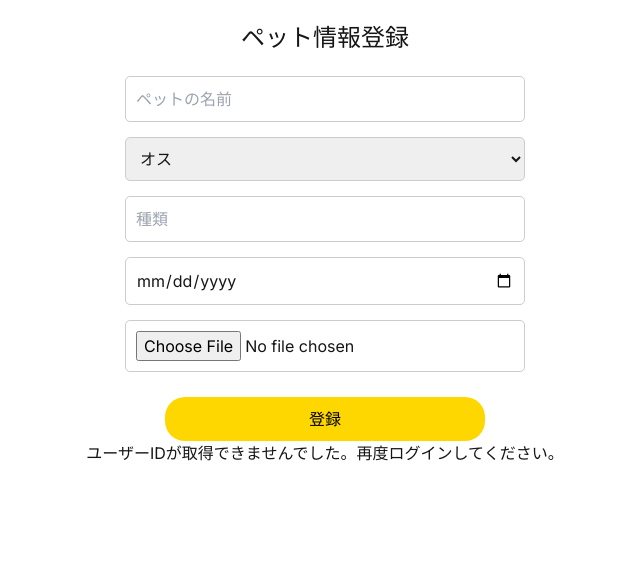
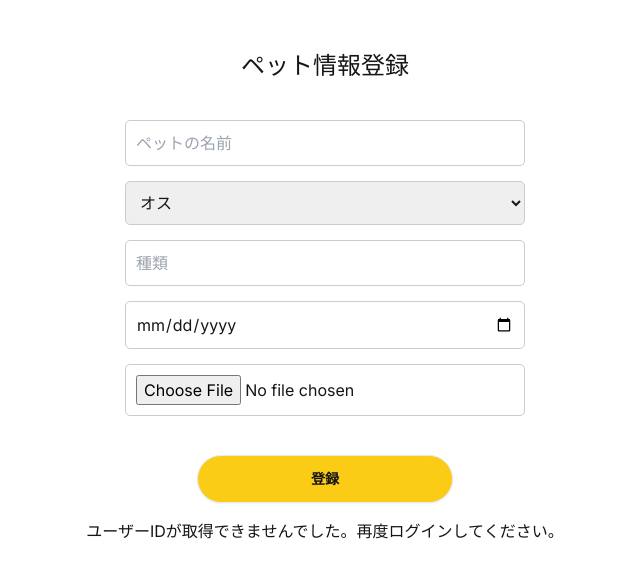
Before and after one commit to Jiromtrf/mojiriya, a Next.js app in the folder frontend/next-app/: page /components/pet-register in a window 1280 px wide. Shown: the top 578 px of the page, without its empty margins (315-955 px from the left). Built offline with nearby package versions, Linux system fonts and the light colour scheme.

Commit message:
フロントのデザインの微修正とページ遷移設定を追加

```diff
--- a/frontend/next-app/src/app/components/MyDogTop/page.jsx
+++ b/frontend/next-app/src/app/components/MyDogTop/page.jsx
@@ -43,6 +43,10 @@ export default function MyDogTop() {
     router.push('/components/PhotoAlbum');  // 写真アルバムボタンをクリックしたときに遷移
   };
 
+  const handleCourseSelectionButtonClick = () => {
+    router.push('/components/CourseSelection');  // 写真アルバムボタンをクリックしたときに遷移
+  };
+
 
   return (
     <div class="flex flex-col justify-center items-center gap-4">
@@ -62,6 +66,7 @@ export default function MyDogTop() {
 
       <button class="btn btn-wide bg-yellow-400 rounded-full mt-12" onClick={handleRecordButtonClick}>おせわを記録</button>
       <button class="btn btn-wide bg-yellow-400 rounded-full mt-2" onClick={handlePhotoAlbumButtonClick}>写真アルバム</button>
+      <button class="btn btn-outline mt-4" onClick={handleCourseSelectionButtonClick}>コース選択にもどる</button>
     </div>
   )
 }
--- a/frontend/next-app/src/app/components/Point/page.jsx
+++ b/frontend/next-app/src/app/components/Point/page.jsx
@@ -1,6 +1,11 @@
-import React from 'react'
+"use client";
 
-const Point = () => {
+import React, { useState } from 'react';
+import { useRouter } from 'next/navigation';
+
+export default function Points() {
+  const router = useRouter();
+
     return (
       <div class="flex flex-col justify-center items-center gap-4">
         <h1 class="text-2xl mt-12">おせわポイント</h1>
@@ -48,10 +53,8 @@ const Point = () => {
     </table>
   </div>
 
-<button class="btn btn-ghost my-2 mt-5 rounded-full">戻る</button>
+  <button class="btn btn-outline mt-4" onClick={() => router.back()}>戻る</button>
 
       </div>
     )
   }
-
-export default Point
--- a/frontend/next-app/src/app/components/Record/page.jsx
+++ b/frontend/next-app/src/app/components/Record/page.jsx
@@ -30,6 +30,7 @@ export default function RecordPage() {
       <button class="btn btn-wide bg-yellow-400 rounded-full mt-2" onClick={handleEatButtonClick}>ごはんを記録</button>
       <button class="btn btn-wide bg-yellow-400 rounded-full mt-2" onClick={handleTableOfRecordsButtonClick}>記録一覧</button>
       <button class="btn btn-wide bg-yellow-400 rounded-full mt-2" onClick={handlePointButtonClick}>おせわポイント</button>
+      <button class="btn btn-outline mt-4" onClick={() => router.back()}>戻る</button>
     </div>
     </div>
   )
--- a/frontend/next-app/src/app/components/pet-register/page.jsx
+++ b/frontend/next-app/src/app/components/pet-register/page.jsx
@@ -9,7 +9,8 @@ export default function RegisterPet() {
     const [gender, setGender] = useState('オス');
     const [species, setSpecies] = useState('');
     const [birthdate, setBirthdate] = useState('');
-    const [profileImage, setProfileImage] = useState(null);
+    const [file, setFile] = useState(null);
+    const [filePreview, setFilePreview] = useState(null); // 画像プレビュー用のステートを追加
     const [message, setMessage] = useState('');
     const [userId, setUserId] = useState(null);
     const router = useRouter();
@@ -38,7 +39,7 @@ export default function RegisterPet() {
       formData.append('gender', gender);
       formData.append('species', species);
       formData.append('birthdate', birthdate);
-      formData.append('profile_image', profileImage);
+      formData.append('profile_image', file);
       formData.append('user_id', userId);
 
       try {
@@ -58,10 +59,16 @@ export default function RegisterPet() {
       }
     };
 
+    const handleFileChange = (e) => {
+      const selectedFile = e.target.files[0];
+      setFile(selectedFile);
+      setFilePreview(URL.createObjectURL(selectedFile)); // 画像プレビュー用のURLをセット
+  };
+
     return (
-      <div className="container">
+      <div className="flex flex-col justify-center items-center mt-12 gap-4">
         <h1 className="title">ペット情報登録</h1>
-        <form className="form" onSubmit={handleSubmit}>
+        <form className="form form flex flex-col items-center" onSubmit={handleSubmit}>
           <input
             type="text"
             placeholder="ペットの名前"
@@ -96,10 +103,16 @@ export default function RegisterPet() {
           />
           <input
             type="file"
-            onChange={(e) => setProfileImage(e.target.files[0])}
+            onChange={handleFileChange}
             className="input-field"
+            accept="image/*"
           />
-          <button type="submit" className="button">登録</button>
+          {filePreview && (
+                    <div className="image-preview">
+                        <img src={filePreview} alt="Image Preview" className="preview-img" />
+                    </div>
+          )}
+          <button type="submit" className="btn btn-wide bg-yellow-400 rounded-full mt-6 mx-auto">登録</button>
         </form>
         {message && <p>{message}</p>}
       </div>
```
Lines whose indentation alone changed are shown as unchanged.
